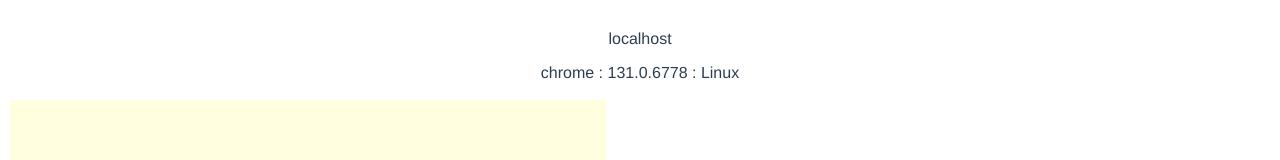
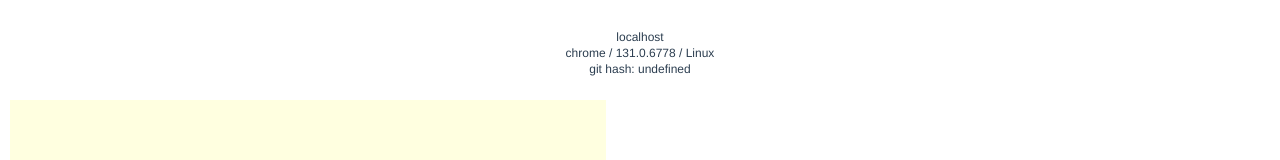
Before and after one commit to jihoon-ernesto/hello-chat-pwa, a Vue app: page / in a window 1280 px wide. Shown: the top 160 px of the page. Built offline with nearby package versions, Linux system fonts and the light colour scheme.

Commit message:
Add git hash info (for debugging)
- for version checking
- ref) https://stackoverflow.com/questions/53962583/how-to-add-git-hash-to-vue-js-component

```diff
--- a/package.json
+++ b/package.json
@@ -23,6 +23,7 @@
     "babel-eslint": "^10.1.0",
     "eslint": "^6.7.2",
     "eslint-plugin-vue": "^6.2.2",
+    "git-describe": "^4.0.4",
     "node-sass": "^4.14.1",
     "sass-loader": "^8.0.2",
     "vue-template-compiler": "^2.6.11"
--- a/src/App.vue
+++ b/src/App.vue
@@ -3,6 +3,7 @@
   <div class="env-info">
     <p>{{ host }}</p>
     <p>{{ browserInfo }}</p>
+    <p>{{ buildInfo }}</p>
   </div>
 
   <avatar class="avatar"
@@ -81,7 +82,10 @@ export default {
     },
     browserInfo() {
       const browser = detect();
-      return [browser.name, browser.version, browser.os].join(' : ');
+      return [browser.name, browser.version, browser.os].join(' / ');
+    },
+    buildInfo() {
+      return 'git hash: ' + process.env.VUE_APP_GIT_HASH;
     },
   },
   created() {
@@ -153,6 +157,14 @@ export default {
   color: #2c3e50;
   margin-top: 30px;
 
+  .env-info {
+    font-size: 12px;
+
+    p {
+      margin: 2px;
+    }
+  }
+
   .avatar {
     position: fixed;
     bottom: 50px;
--- a/vue.config.js
+++ b/vue.config.js
@@ -1,3 +1,6 @@
+const {gitDescribe, gitDescribeSync} = require('git-describe');
+process.env.VUE_APP_GIT_HASH = gitDescribeSync().hash
+
 module.exports = {
   pwa: {
     themeColor: "#42b983",
```
Also changed, not shown: 1 other file (tests, documents, lock files or other folders).
